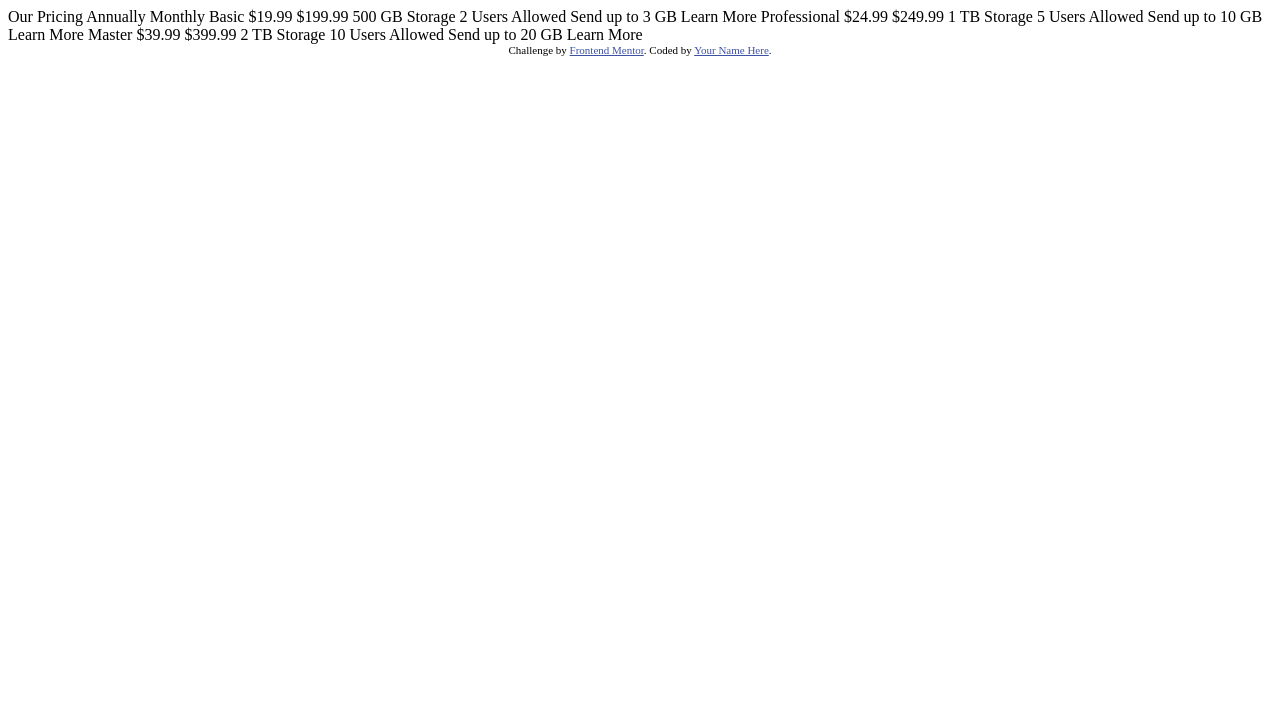
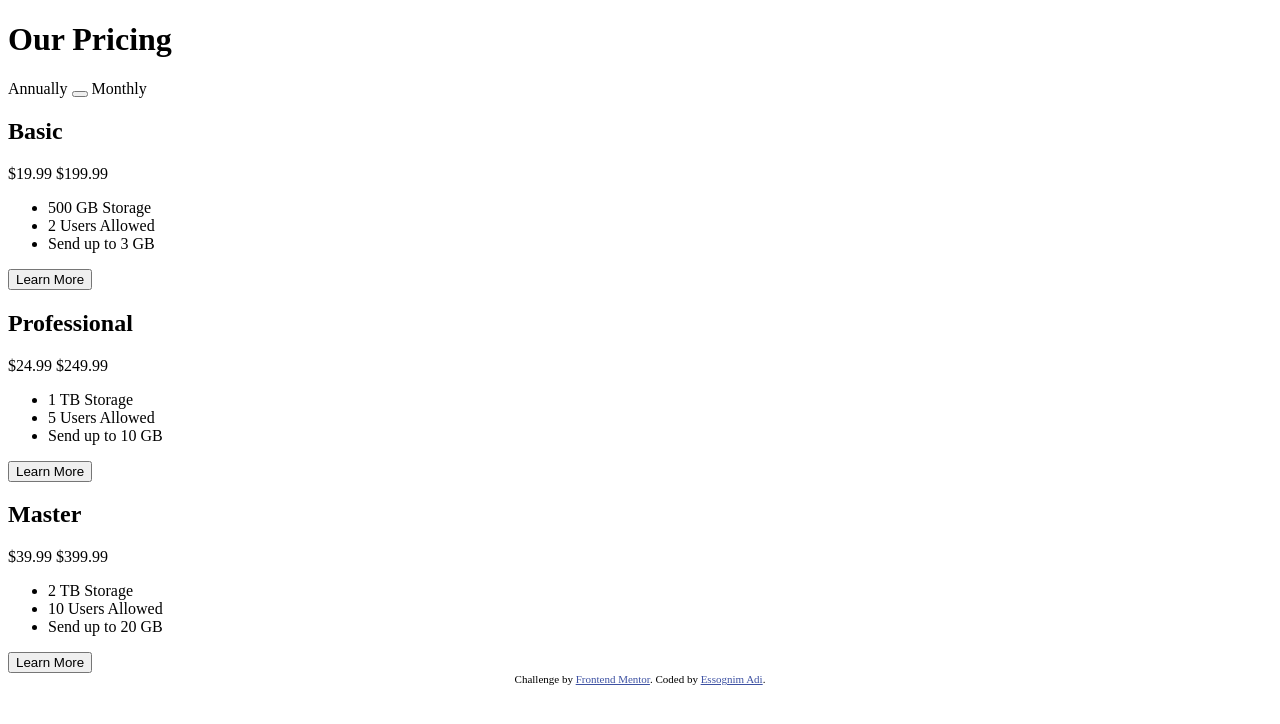
Before and after one commit to josiasT1000/pricing-component-with-toggle-master, a plain HTML site: page index.html in a window 1280 px wide. Drawn offline with Linux system fonts and the light colour scheme.

Commit message:
first setup of index.html, creat styles.css

```diff
--- a/index.html
+++ b/index.html
@@ -8,45 +8,61 @@
 
   <title>Frontend Mentor | [Challenge Name Here]</title>
 
-  <!-- Feel free to remove these styles or customise in your own stylesheet 👍 -->
-  <style>
-    .attribution { font-size: 11px; text-align: center; }
-    .attribution a { color: hsl(228, 45%, 44%); }
-  </style>
+  <link rel="stylesheet" href="styles.css">
+
 </head>
 <body>
 
-  Our Pricing
-  Annually
-  Monthly
+  <h1>Our Pricing</h1>
+  <div class="">
+    <span>Annually</span>
+    <button type="button" name="button"></button>
+    <span>Monthly</span>
+  </div>
 
-  Basic
-  &dollar;19.99
-  &dollar;199.99
-  500 GB Storage
-  2 Users Allowed
-  Send up to 3 GB
-  Learn More
+<div class=plans-content"">
+  <div class="plan-package">
+    <h2>Basic</h2>
+    <span>&dollar;19.99</span>
+    <span>&dollar;199.99</span>
+    <ul>
+      <li>500 GB Storage</li>
+      <li>2 Users Allowed</li>
+      <li>Send up to 3 GB</li>
+    </ul>
+    <button class="learn-more" type="button" name="button">Learn More</button>
+  </div>
 
-  Professional
-  &dollar;24.99
-  &dollar;249.99
-  1 TB Storage
-  5 Users Allowed
-  Send up to 10 GB
-  Learn More
+  <div class="plan-package">
+    <h2>Professional</h2>
+    <span>&dollar;24.99</span>
+    <span>&dollar;249.99</span>
+    <ul>
+      <li>1 TB Storage</li>
+      <li>5 Users Allowed</li>
+      <li>Send up to 10 GB</li>
+    </ul>
+    <button class="learn-more" type="button" name="button">Learn More</button>
+  </div>
 
-  Master
-  &dollar;39.99
-  &dollar;399.99
-  2 TB Storage
-  10 Users Allowed
-  Send up to 20 GB
-  Learn More
+  <div class="plan-package">
+    <h2>Master</h2>
+    <span>&dollar;39.99</span>
+    <span>&dollar;399.99</span>
+    <ul>
+      <li>2 TB Storage</li>
+      <li>10 Users Allowed</li>
+      <li>Send up to 20 GB</li>
+    </ul>
+    <button class="learn-more" type="button" name="button">Learn More</button>
+  </div>
+</div>
+
+
 
   <div class="attribution">
     Challenge by <a href="https://www.frontendmentor.io?ref=challenge" target="_blank">Frontend Mentor</a>.
-    Coded by <a href="#">Your Name Here</a>.
+    Coded by <a href="#">Essognim Adi</a>.
   </div>
 </body>
 </html>
--- /dev/null
+++ b/styles.css
@@ -0,0 +1,13 @@
+body {
+  /* background-image: url("images/bg-top.svg"); */
+}
+
+
+
+.attribution {
+  font-size: 11px;
+  text-align: center;
+}
+.attribution a {
+  color: hsl(228, 45%, 44%);
+}
```
